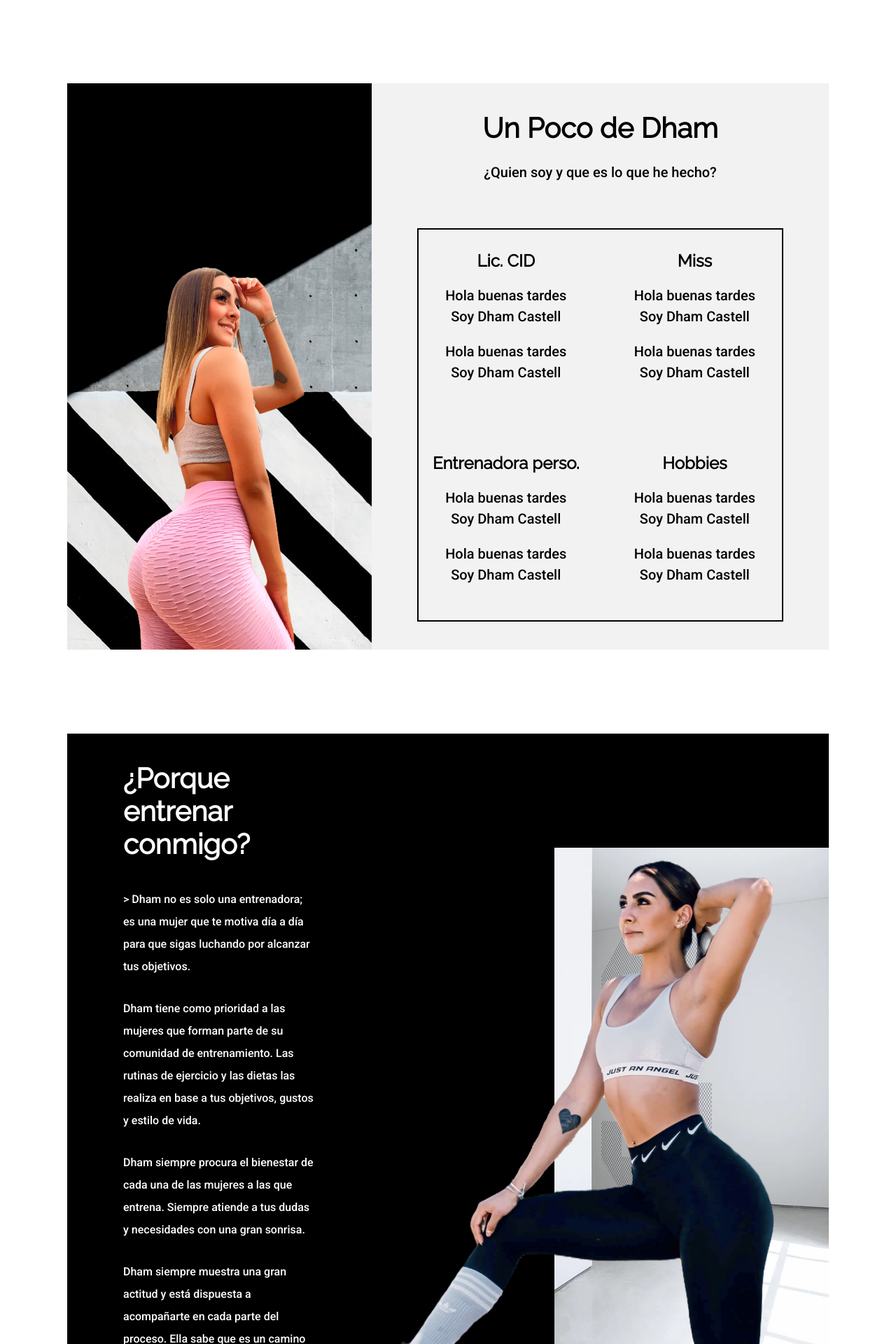
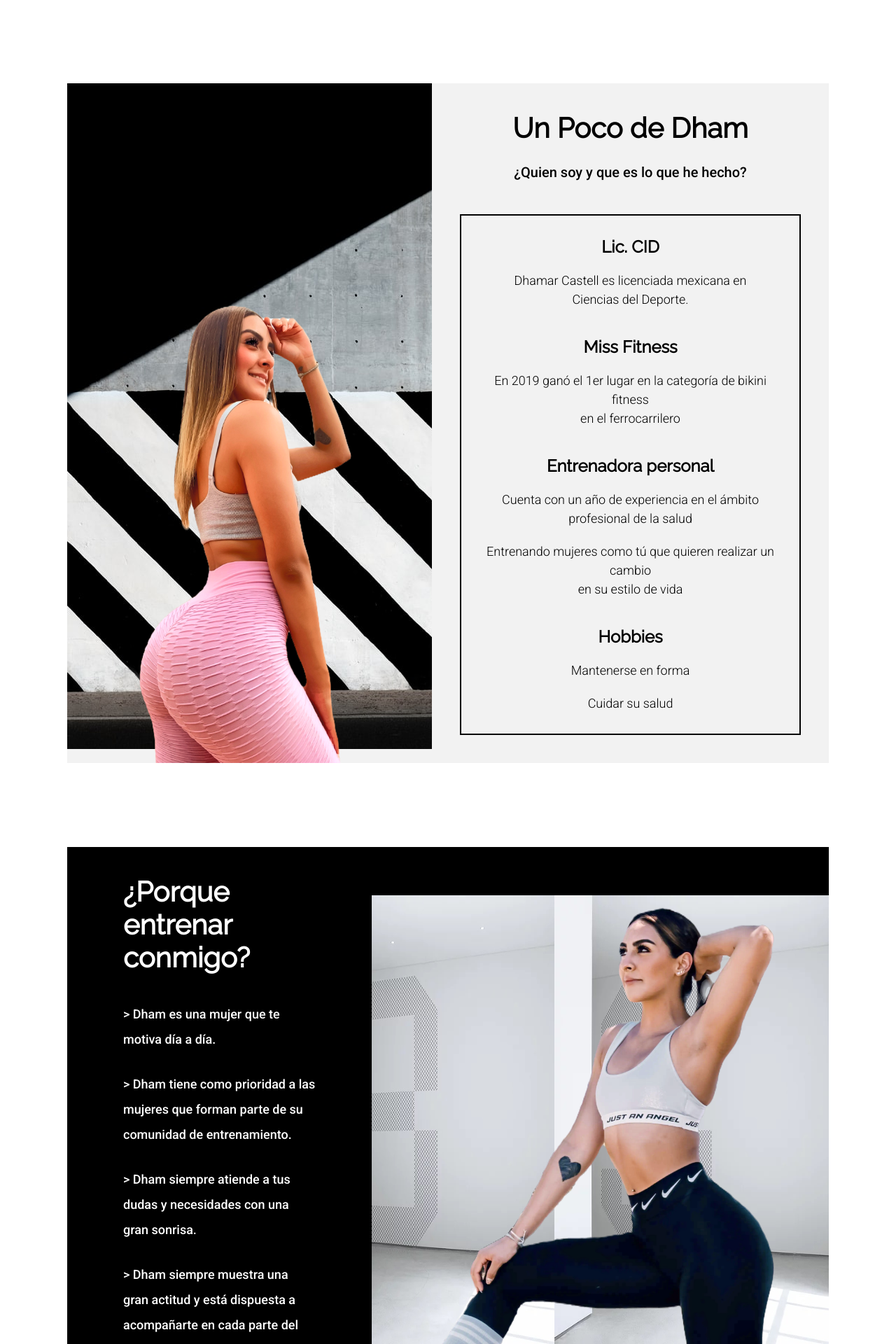
Before and after one commit to DevGragy/DhamCastell, a PHP site: page / in a window 1280 px wide. Shown: the part 979-2899 px from the top of the page at 70% size. Run offline with PHP 8.4, Linux system fonts and the light colour scheme; some web fonts are replaced.

Commit message:
index finalizado final ahora si

```diff
--- a/css/main.css
+++ b/css/main.css
@@ -232,7 +232,6 @@ header {
 
 .about-img {
     background-image: url(../img/cover1.jfif);
-    width: 40%;
     display: flex;
     align-items: flex-end;
     justify-content: center;
@@ -264,17 +263,21 @@ header {
 .texto-about p {
     line-height: 2;
     font-size: 20px;
-    margin: 20px 0;
+    margin-top: 20px;
 }
 
 .info-box {
-    display: grid;
-    grid-template-columns: 1fr 1fr;
-    grid-template-rows: 1fr 1fr;
     border: 2px solid #000;
-    gap: 80px 60px;
     padding: 30px 20px;
-    margin: 40px 0;
+    margin: 40px;
+}
+
+.info-box div {
+    margin-bottom: 40px;
+}
+
+.info-box div:last-child {
+    margin-bottom: 0;
 }
 
 .info-box h3 {
@@ -283,6 +286,8 @@ header {
 
 .info-box p {
     line-height: 1.5;
+    font-size: 18px;
+    font-weight: 300;
 }
 
 /** Porque entrenar conmigo? **/
@@ -315,7 +320,7 @@ header {
 .porque-texto p {
     line-height: 2;
     margin-bottom: 28px;
-    font-size: 16px;
+    font-size: 18px;
 }
 
 .porque-texto a {
@@ -323,7 +328,7 @@ header {
     align-self: flex-start;
     font-size: 16px;
     padding: 15px 60px;
-    margin-bottom: 20px;
+    margin-bottom: 40px;
 }
 
 .porque-contenido img {
@@ -339,7 +344,6 @@ header {
     height: 100%;
     background-attachment: fixed;
     background-position: right;
-    background-repeat: no-repeat;
     background-size: 60% 100%;
 }
 
--- a/index.html
+++ b/index.html
@@ -94,54 +94,39 @@
                         <div>
                             <h3>Lic. CID</h3>
                             <p>
-                                Hola buenas tardes
+                                Dhamar Castell es licenciada mexicana en
                                 <br />
-                                Soy Dham Castell
-                            </p>
-                            <p>
-                                Hola buenas tardes
-                                <br />
-                                Soy Dham Castell
+
+                                Ciencias del Deporte.
                             </p>
                         </div>
                         <div>
-                            <h3>Miss</h3>
+                            <h3>Miss Fitness</h3>
                             <p>
-                                Hola buenas tardes
+                                En 2019 ganó el 1er lugar en la categoría de
+                                bikini fitness
                                 <br />
-                                Soy Dham Castell
-                            </p>
-                            <p>
-                                Hola buenas tardes
-                                <br />
-                                Soy Dham Castell
+
+                                en el ferrocarrilero
                             </p>
                         </div>
                         <div>
-                            <h3>Entrenadora perso.</h3>
+                            <h3>Entrenadora personal</h3>
                             <p>
-                                Hola buenas tardes
-                                <br />
-                                Soy Dham Castell
+                                Cuenta con un año de experiencia en el ámbito
+                                profesional de la salud
                             </p>
                             <p>
-                                Hola buenas tardes
+                                Entrenando mujeres como tú que quieren realizar
+                                un cambio
                                 <br />
-                                Soy Dham Castell
+                                en su estilo de vida
                             </p>
                         </div>
                         <div>
                             <h3>Hobbies</h3>
-                            <p>
-                                Hola buenas tardes
-                                <br />
-                                Soy Dham Castell
-                            </p>
-                            <p>
-                                Hola buenas tardes
-                                <br />
-                                Soy Dham Castell
-                            </p>
+                            <p>Mantenerse en forma</p>
+                            <p>Cuidar su salud</p>
                         </div>
                     </div>
                 </div>
@@ -156,27 +141,19 @@
                         <br />
                         conmigo?
                     </h2>
+                    <p>> Dham es una mujer que te motiva día a día.</p>
                     <p>
-                        > Dham no es solo una entrenadora; es una mujer que te
-                        motiva día a día para que sigas luchando por alcanzar
-                        tus objetivos.
+                        > Dham tiene como prioridad a las mujeres que forman
+                        parte de su comunidad de entrenamiento.
+                    </p>
+
+                    <p>
+                        > Dham siempre atiende a tus dudas y necesidades con una
+                        gran sonrisa.
                     </p>
                     <p>
-                        Dham tiene como prioridad a las mujeres que forman parte
-                        de su comunidad de entrenamiento. Las rutinas de
-                        ejercicio y las dietas las realiza en base a tus
-                        objetivos, gustos y estilo de vida.
-                    </p>
-                    <p>
-                        Dham siempre procura el bienestar de cada una de las
-                        mujeres a las que entrena. Siempre atiende a tus dudas y
-                        necesidades con una gran sonrisa.
-                    </p>
-                    <p>
-                        Dham siempre muestra una gran actitud y está dispuesta a
-                        acompañarte en cada parte del proceso. Ella sabe que es
-                        un camino difícil, pero te asegura que los resultados
-                        valdrán la pena.
+                        > Dham siempre muestra una gran actitud y está dispuesta
+                        a acompañarte en cada parte del proceso.
                     </p>
                     <a href="planes.html" class="btn-orng">Planes</a>
                 </div>
@@ -282,19 +259,19 @@
                                 las primeras semanas porque regresó la confianza
                                 en mí y hoy en día puedo decir que me siento muy
                                 afortunada por tenerla y crecer juntas yendo de
-                                la mano apoyándonos.🤍 Me gusta que siempre
-                                aunque tenga el trabajo encima, que eso es bueno
-                                , está al pendiente y resolviéndote dudas. Es
-                                cuestión de disciplina , no de fuerza de
-                                voluntad o algo así porque como lo que me gusta.
-                                Al compartir mi historia y recordar por todo lo
-                                que he pasado , me da nostalgia pero también
-                                felicidad que más personas se sumen a este
-                                proyecto y seamos más los que creamos un cambio
-                                para lograr nuestros objetivos. Pienso seguir
-                                con ella mucho tiempo y espero que muchas
-                                personas se animen y se avienten a ver un cambio
-                                en ellos mismos trabajando día a día."
+                                la mano apoyándonos. Me gusta que siempre aunque
+                                tenga el trabajo encima, que eso es bueno , está
+                                al pendiente y resolviéndote dudas. Es cuestión
+                                de disciplina , no de fuerza de voluntad o algo
+                                así porque como lo que me gusta. Al compartir mi
+                                historia y recordar por todo lo que he pasado ,
+                                me da nostalgia pero también felicidad que más
+                                personas se sumen a este proyecto y seamos más
+                                los que creamos un cambio para lograr nuestros
+                                objetivos. Pienso seguir con ella mucho tiempo y
+                                espero que muchas personas se animen y se
+                                avienten a ver un cambio en ellos mismos
+                                trabajando día a día."
                             </p>
                             <img src="img/person3.jpg" alt="" />
                         </div>
```
Also changed, not shown: other parts of index.html (+14 -12 lines), img/person1.jpg, img/person2.jpg, img/person3.jpg.
